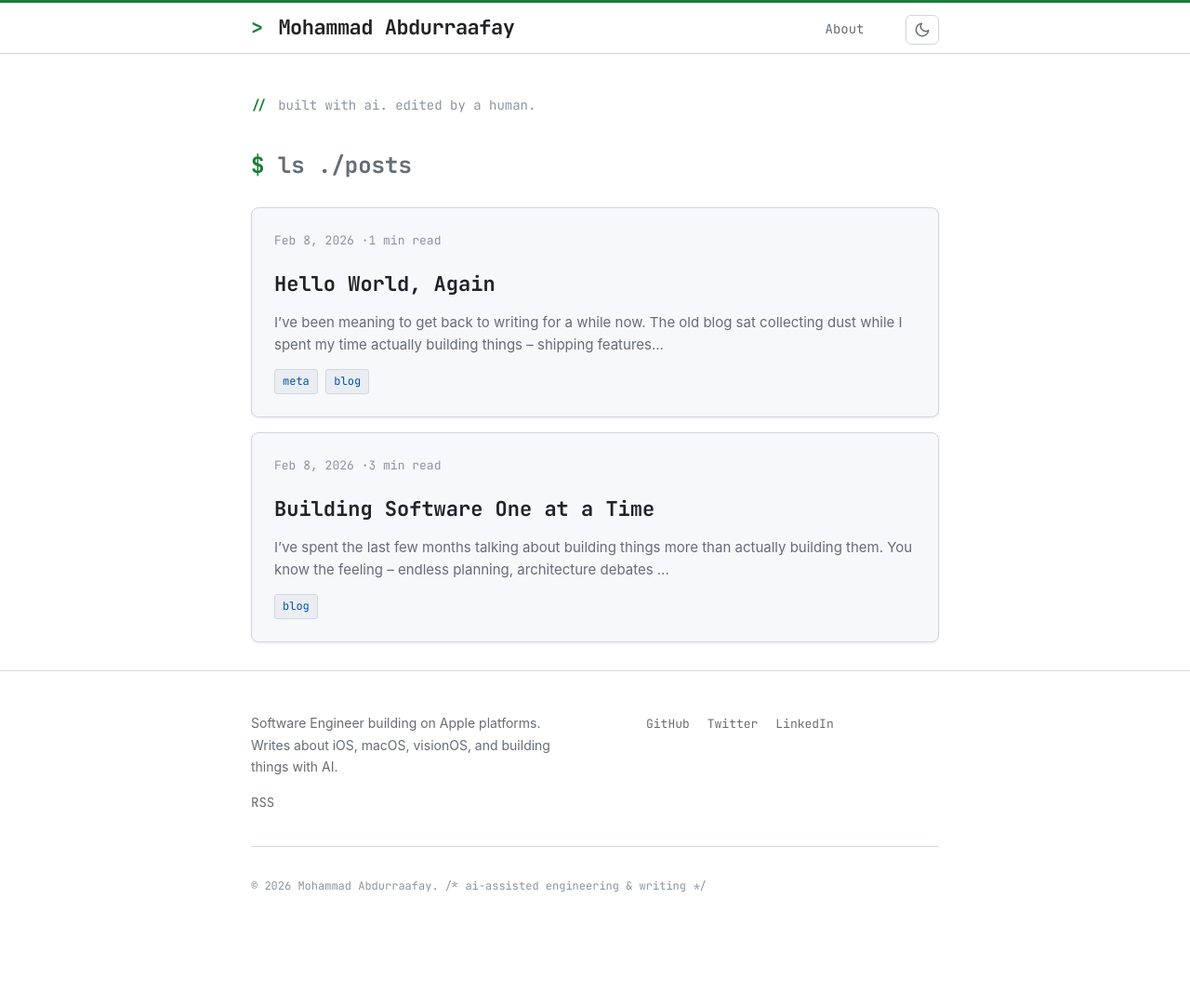
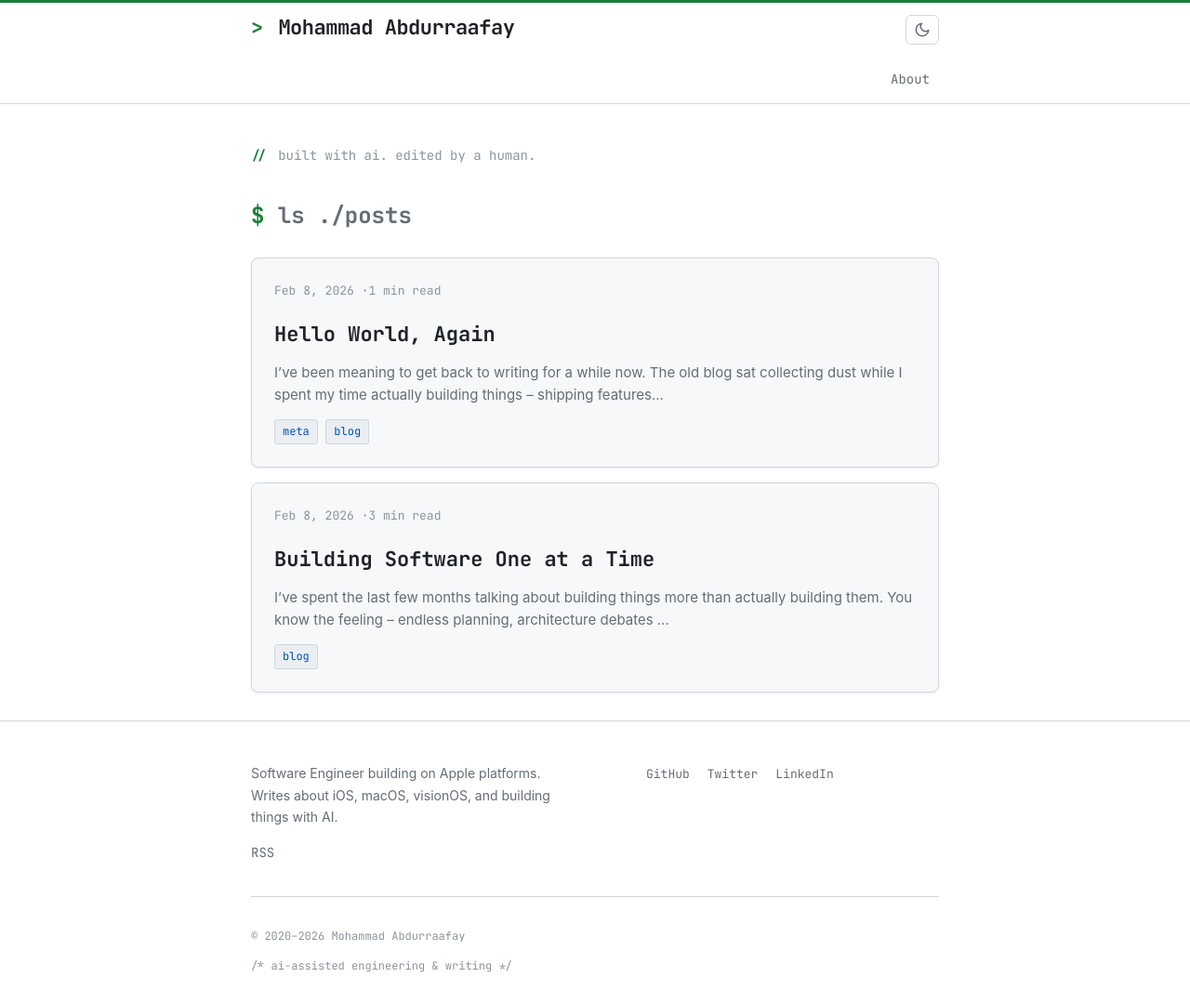
Before and after one commit to iamraafay/iamraafay.github.io, a Jekyll site: the page built from index.markdown, in a window 1280 px wide. Shown: the whole page at 93% size. Built offline with Jekyll 4.4.1, drawn with Linux system fonts in a browser that asks for light colours; before the commit the page ends 993 px from its top, so only the background shows below that.

Commit message:
Fix theme toggle, footer layout, and copyright year
- Move toggle button outside .trigger so it's always visible
- Fix toggle not responding to clicks (was hidden by nav CSS)
- Split footer copyright and tagline into separate lines
- Update copyright to 2020-present
- Sanitize stale localStorage theme values

Co-Authored-By: Claude Opus 4.6 <noreply@anthropic.com>

```diff
--- a/_includes/footer.html
+++ b/_includes/footer.html
@@ -23,7 +23,8 @@
       </div>
     </div>
     <div class="footer-bottom">
-      <p>&copy; {{ 'now' | date: "%Y" }} {{ site.copyright | default: site.title }}. <span class="footer-tagline">/* ai-assisted engineering & writing */</span></p>
+      <p>&copy; 2020&ndash;{{ 'now' | date: "%Y" }} {{ site.copyright | default: site.title }}</p>
+      <p class="footer-tagline">/* ai-assisted engineering &amp; writing */</p>
     </div>
   </div>
 </footer>
--- a/_includes/header.html
+++ b/_includes/header.html
@@ -4,6 +4,10 @@
       <span class="prompt">&gt;</span> {{ site.title | escape }}
     </a>
     <nav class="site-nav">
+      <button class="theme-toggle" aria-label="Switch to light mode" title="Toggle theme">
+        <svg class="icon-sun" xmlns="http://www.w3.org/2000/svg" width="18" height="18" viewBox="0 0 24 24" fill="none" stroke="currentColor" stroke-width="2" stroke-linecap="round" stroke-linejoin="round"><circle cx="12" cy="12" r="5"/><line x1="12" y1="1" x2="12" y2="3"/><line x1="12" y1="21" x2="12" y2="23"/><line x1="4.22" y1="4.22" x2="5.64" y2="5.64"/><line x1="18.36" y1="18.36" x2="19.78" y2="19.78"/><line x1="1" y1="12" x2="3" y2="12"/><line x1="21" y1="12" x2="23" y2="12"/><line x1="4.22" y1="19.78" x2="5.64" y2="18.36"/><line x1="18.36" y1="5.64" x2="19.78" y2="4.22"/></svg>
+        <svg class="icon-moon" xmlns="http://www.w3.org/2000/svg" width="18" height="18" viewBox="0 0 24 24" fill="none" stroke="currentColor" stroke-width="2" stroke-linecap="round" stroke-linejoin="round"><path d="M21 12.79A9 9 0 1 1 11.21 3 7 7 0 0 0 21 12.79z"/></svg>
+      </button>
       <input type="checkbox" id="nav-trigger" class="nav-trigger" />
       <label for="nav-trigger">
         <span class="menu-icon">
@@ -19,10 +23,6 @@
             <a class="page-link" href="{{ my_page.url | relative_url }}">{{ my_page.title | escape }}</a>
           {% endif %}
         {% endfor %}
-        <button class="theme-toggle" aria-label="Switch to light mode" title="Toggle theme">
-          <svg class="icon-sun" xmlns="http://www.w3.org/2000/svg" width="18" height="18" viewBox="0 0 24 24" fill="none" stroke="currentColor" stroke-width="2" stroke-linecap="round" stroke-linejoin="round"><circle cx="12" cy="12" r="5"/><line x1="12" y1="1" x2="12" y2="3"/><line x1="12" y1="21" x2="12" y2="23"/><line x1="4.22" y1="4.22" x2="5.64" y2="5.64"/><line x1="18.36" y1="18.36" x2="19.78" y2="19.78"/><line x1="1" y1="12" x2="3" y2="12"/><line x1="21" y1="12" x2="23" y2="12"/><line x1="4.22" y1="19.78" x2="5.64" y2="18.36"/><line x1="18.36" y1="5.64" x2="19.78" y2="4.22"/></svg>
-          <svg class="icon-moon" xmlns="http://www.w3.org/2000/svg" width="18" height="18" viewBox="0 0 24 24" fill="none" stroke="currentColor" stroke-width="2" stroke-linecap="round" stroke-linejoin="round"><path d="M21 12.79A9 9 0 1 1 11.21 3 7 7 0 0 0 21 12.79z"/></svg>
-        </button>
       </div>
     </nav>
   </div>
--- a/_layouts/default.html
+++ b/_layouts/default.html
@@ -13,8 +13,12 @@
   <script>
     (function() {
       var saved = localStorage.getItem('theme');
-      var theme = saved || (window.matchMedia('(prefers-color-scheme: light)').matches ? 'light' : 'dark');
-      document.documentElement.setAttribute('data-theme', theme);
+      if (saved && saved !== 'dark' && saved !== 'light') {
+        localStorage.removeItem('theme');
+        saved = null;
+      }
+      var system = window.matchMedia('(prefers-color-scheme: light)').matches ? 'light' : 'dark';
+      document.documentElement.setAttribute('data-theme', saved || system);
     })();
   </script>
 </head>
--- a/_sass/minima/_layout.scss
+++ b/_sass/minima/_layout.scss
@@ -33,6 +33,12 @@
 
   .nav-trigger { display: none; }
   .menu-icon { display: none; }
+
+  .theme-toggle {
+    margin-left: 16px;
+    line-height: 1;
+  }
+
   .page-link {
     font-family: $font-mono;
     font-size: 14px;
@@ -50,10 +56,12 @@
     position: absolute;
     top: 9px;
     right: 15px;
-    background-color: var(--bg-secondary);
-    border: 1px solid var(--border-color);
-    border-radius: 6px;
     text-align: right;
+
+    .theme-toggle {
+      float: right;
+      margin: 9px 0 0 8px;
+    }
 
     label[for="nav-trigger"] {
       display: block;
@@ -75,7 +83,14 @@
       > svg { fill: var(--text-secondary); }
     }
 
-    input ~ .trigger { clear: both; display: none; }
+    .trigger {
+      clear: both;
+      display: none;
+      background-color: var(--bg-secondary);
+      border: 1px solid var(--border-color);
+      border-radius: 6px;
+    }
+
     input:checked ~ .trigger {
       display: block;
       padding-bottom: 5px;
@@ -86,10 +101,6 @@
       padding: 5px 10px;
       &:not(:last-child) { margin-right: 0; }
       margin-left: 20px;
-    }
-
-    .theme-toggle {
-      margin: 8px 10px 8px 20px;
     }
   }
 }
```
